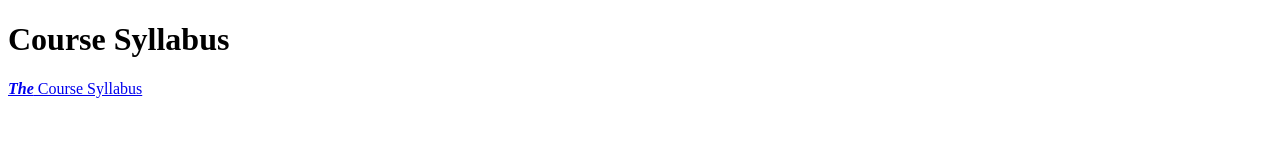
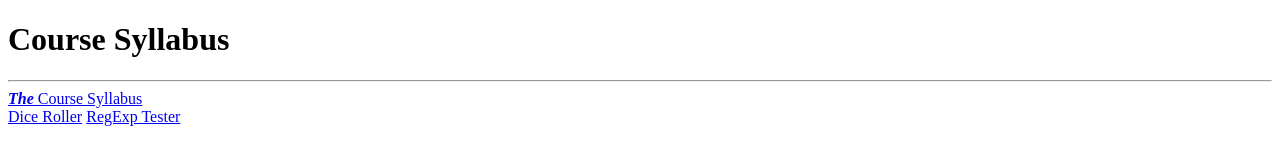
Before and after one commit to Kskulski/kskulski-syllabus, a plain HTML site: page index.html in a window 1280 px wide. Drawn offline with Linux system fonts and the light colour scheme.

Commit message:
adding sprint2 assignments

```diff
--- a/index.html
+++ b/index.html
@@ -1,10 +1,4 @@
-<!--
-Author: Kevin Skulski
-Class: Software Engineering
-Project: Lab 2/Course Syllabus
-Description: This is my Course Syllabus application.
--->
-<!doctype html>
+<!DOCTYPE html>
 <html lang="en">
 <head>
 	<meta charset="UTF-8">
@@ -12,6 +6,9 @@ Description: This is my Course Syllabus application.
 </head>
 <body>
 	<h1>Course Syllabus</h1>
-	<a href="o1cbypjo-syllabus.pdf" download><b><i>The</i></b> Course Syllabus</a>
+	<hr/>
+	<a href="o1cbypjo-syllabus.pdf" download><b><i>The</i></b> Course Syllabus</a> <br>
+	<a href="kskulski-dice-roller.zip" download>Dice Roller</a>
+	<a href="kskulski-reg-exp.zip" download>RegExp Tester</a>
 </body>
 </html>
```
